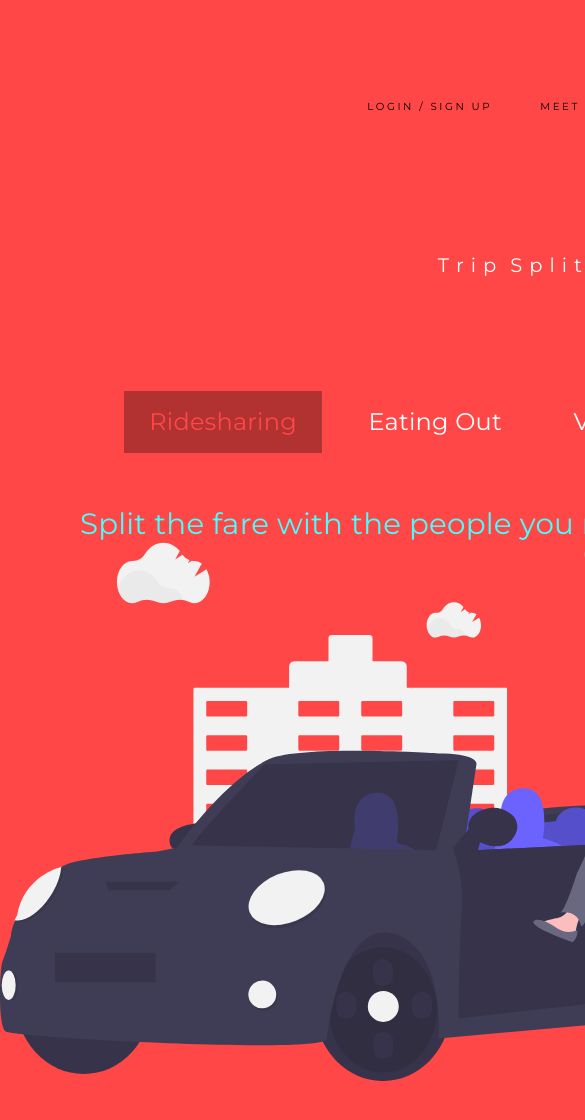
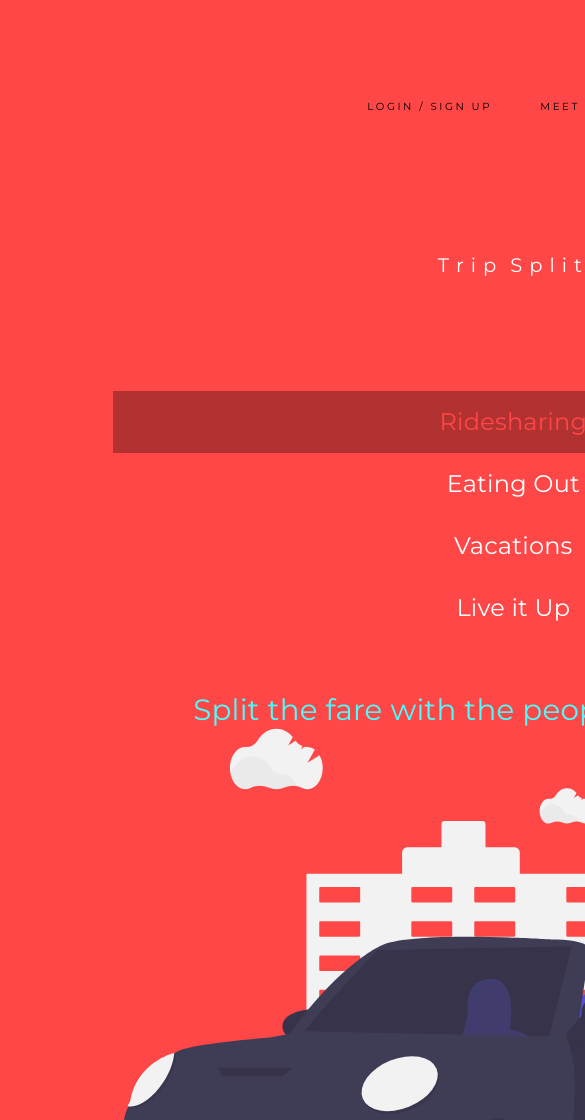
Before and after one commit to emmettburgess/landing-page, a plain HTML site: page index.html in a window 390 px wide. Shown: the top 1120 px of the page, 585 px wide, since content can reach past the window. Drawn offline with Linux system fonts and the light colour scheme.

```diff
--- a/main.css
+++ b/main.css
@@ -412,7 +412,7 @@
     display: flex;
     flex-direction: column;
   }
-  .tab-section .tabs-item {
+  .tab-section .tabs .tabs-links {
     display: flex;
     flex-direction: column;
   }
```
